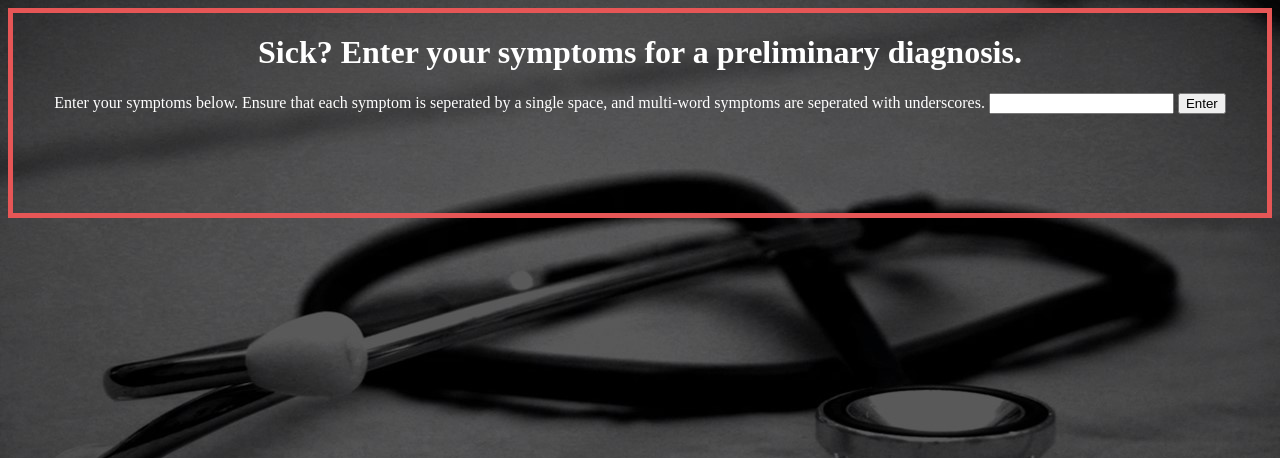
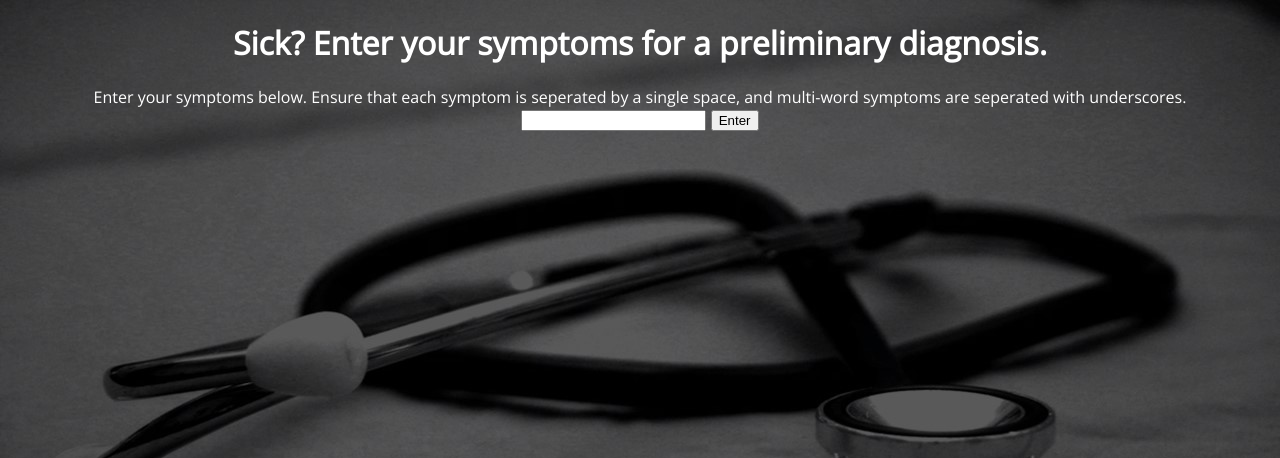
Before and after one commit to thetechdude124/Symptom-Diagnosis-AI, a Flask app: page / in a window 1280 px wide. Shown: the top 458 px of the page. Run offline with Flask 2, Linux system fonts and the light colour scheme.

Commit message:
--- Auto-Git Commit ---

```diff
--- a/static/css/styles.css
+++ b/static/css/styles.css
@@ -1,8 +1,9 @@
+@import url('https://fonts.googleapis.com/css2?family=Open+Sans&display=swap');
 
 .container {
-    height: 200px;
+    height: 100px;
     position: relative;
-    border: 5px solid rgb(230, 86, 86);
+    font-family: 'Open Sans', sans-serif;
 }
 
 #parent {
--- a/templates/main.html
+++ b/templates/main.html
@@ -10,11 +10,13 @@
         <style>
             body {
                 background-image: url('/static/background-image.jpg');
+                background-size: cover;
+                background-repeat: no-repeat;
             }
         </style>
         <div>
             <div class="container">
-                <h1 style ="color:white">
+                <h1 style ="color:white; font-family: 'Open Sans', sans-serif">
                     <center>Sick? Enter your symptoms for a preliminary diagnosis.</center>
                 </h1>
 
@@ -22,10 +24,10 @@
 
 
                 {% for message in form.symptoms.errors %}
-                <div class = "flash">{{ message }}</div>
+                <div class = "flash" >{{ message }}</div>
                 {% endfor %}
                 <div style = "text-align: center" id = "parent">
-                    <form method ="POST" class = "obj" id = "input" style ="color:white">
+                    <form method ="POST" class = "obj" id = "input" style ="color:white; font-family: 'Open Sans', sans-serif">
 
                         {{ form.symptoms.label }}
                         {{ form.symptoms }}
--- a/templates/output.html
+++ b/templates/output.html
@@ -6,7 +6,7 @@
         </title>
 
         <ul>
-            <li><a href = "#">Home</a></li>
+            <li><a href = "">Home</a></li>
         </ul>
     </header>
 
```
